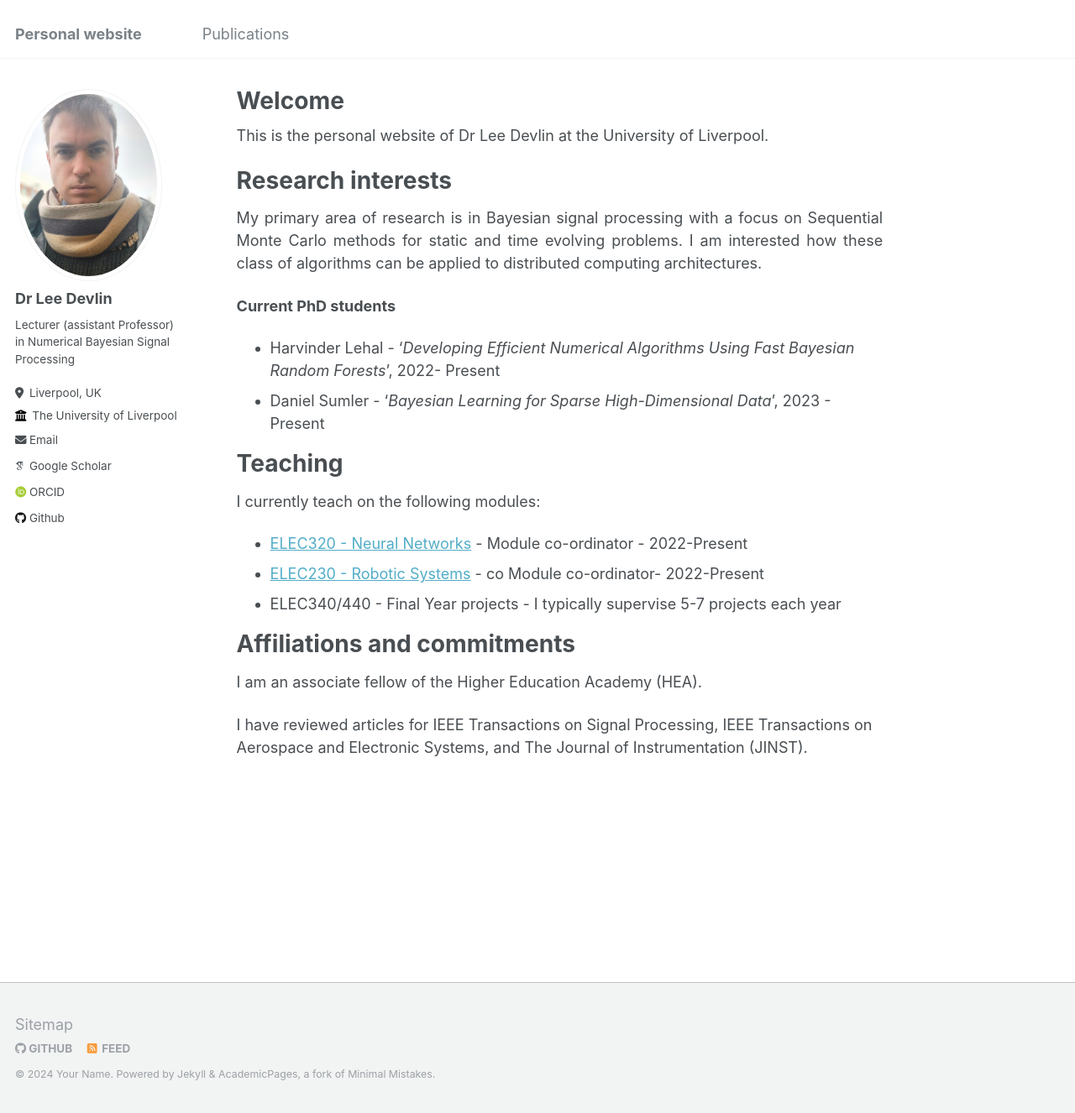
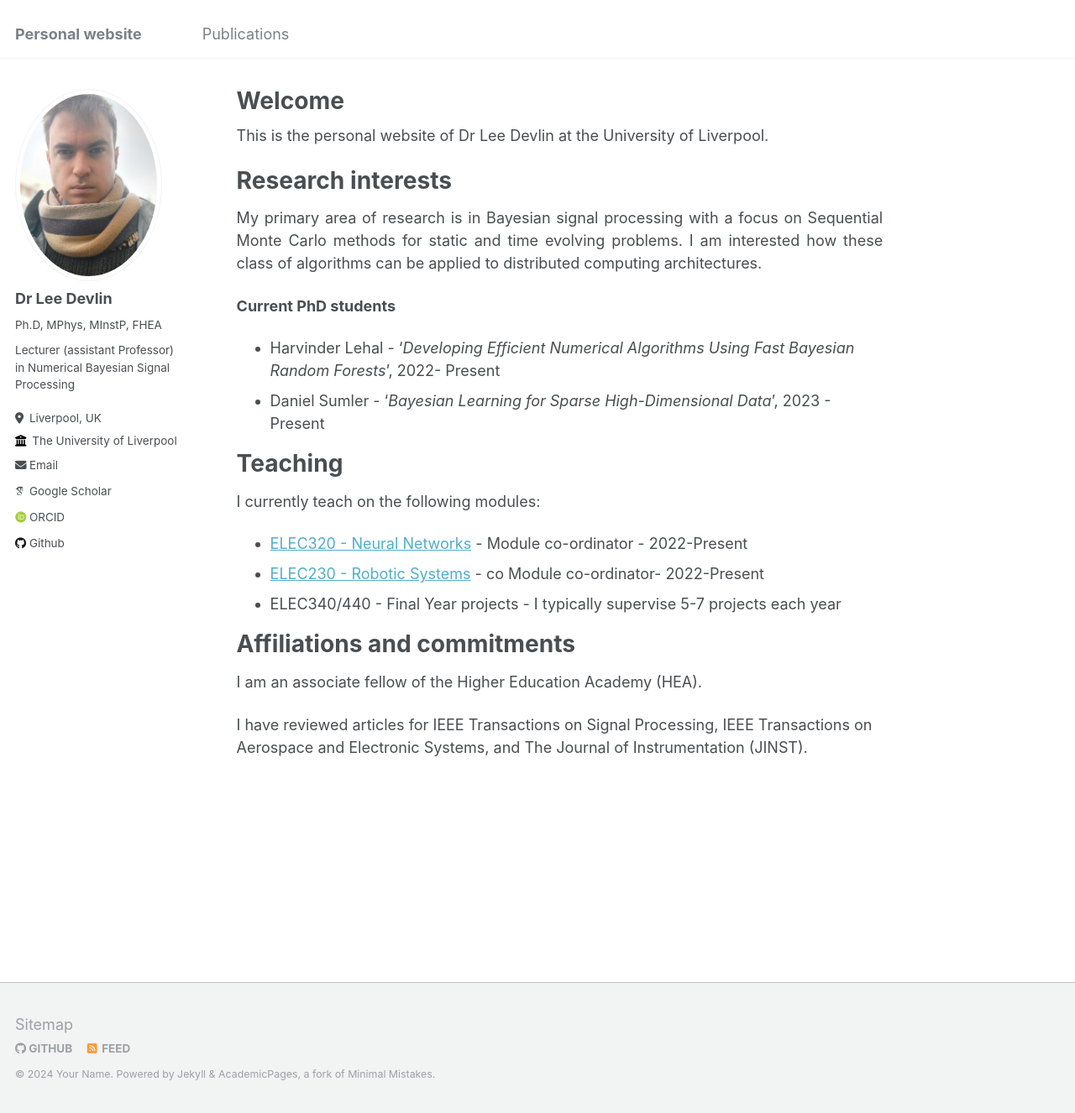
Before and after one commit to LJDevlin/LJDevlin.github.io, a Jekyll site: the page built from _pages/about.md, in a window 1280 px wide and 1326 px high. Shown: the whole window at 84% size. Built offline with Jekyll 4.4.1, drawn with Linux system fonts in a browser that asks for light colours; some web fonts are replaced.

Commit message:
Added initials

```diff
--- a/_config.yml
+++ b/_config.yml
@@ -23,7 +23,7 @@ author:
   # Biographic information
   avatar           : "20231211_115018~2.jpg"
   name             : "Dr Lee Devlin"
-  pronouns         : # example: "she/her"
+  pronouns         : "Ph.D, MPhys, MInstP, FHEA "# example: "she/her"
   bio              : "Lecturer (assistant Professor) in Numerical Bayesian Signal Processing"
   location         : "Liverpool, UK"
   employer         : "The University of Liverpool"
```
